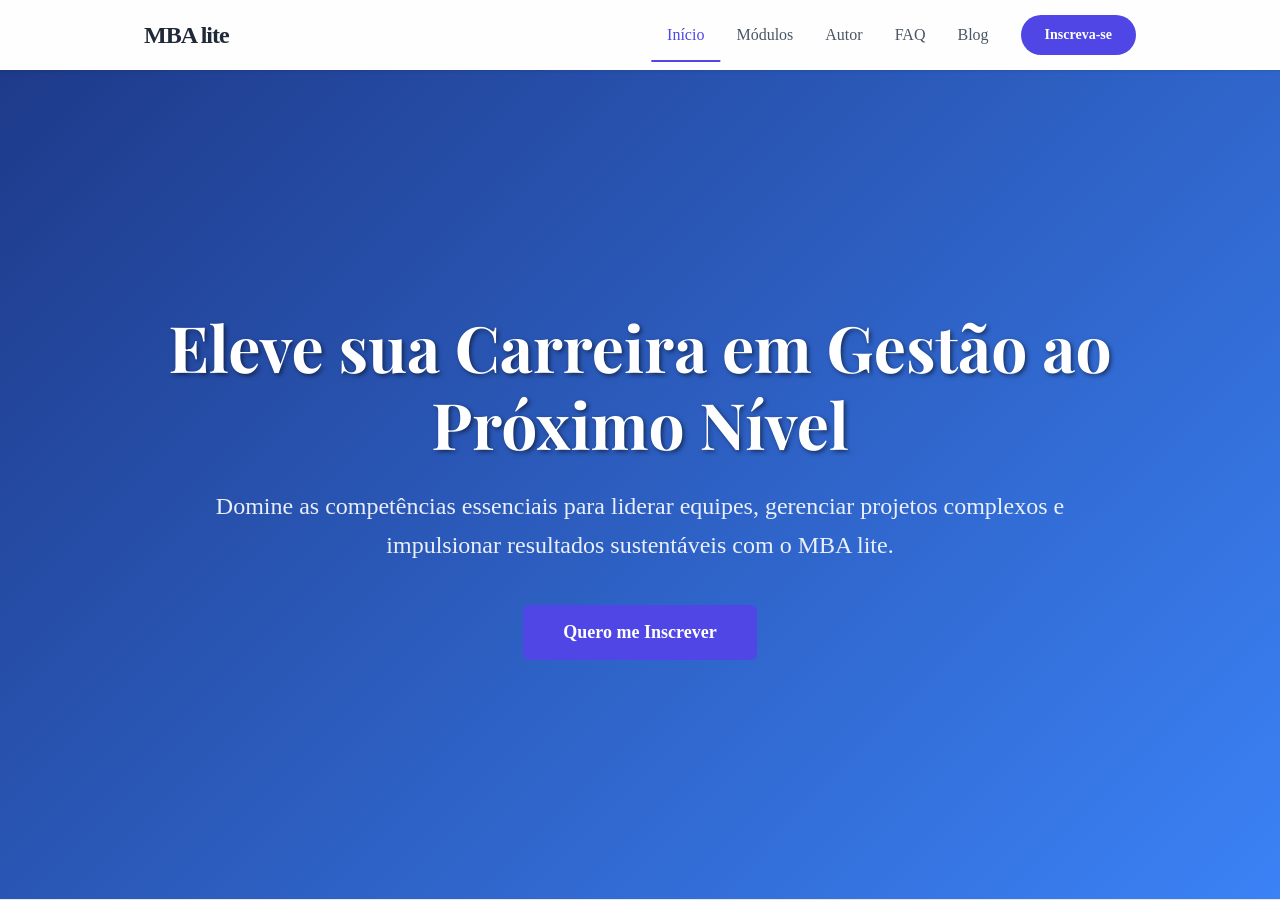
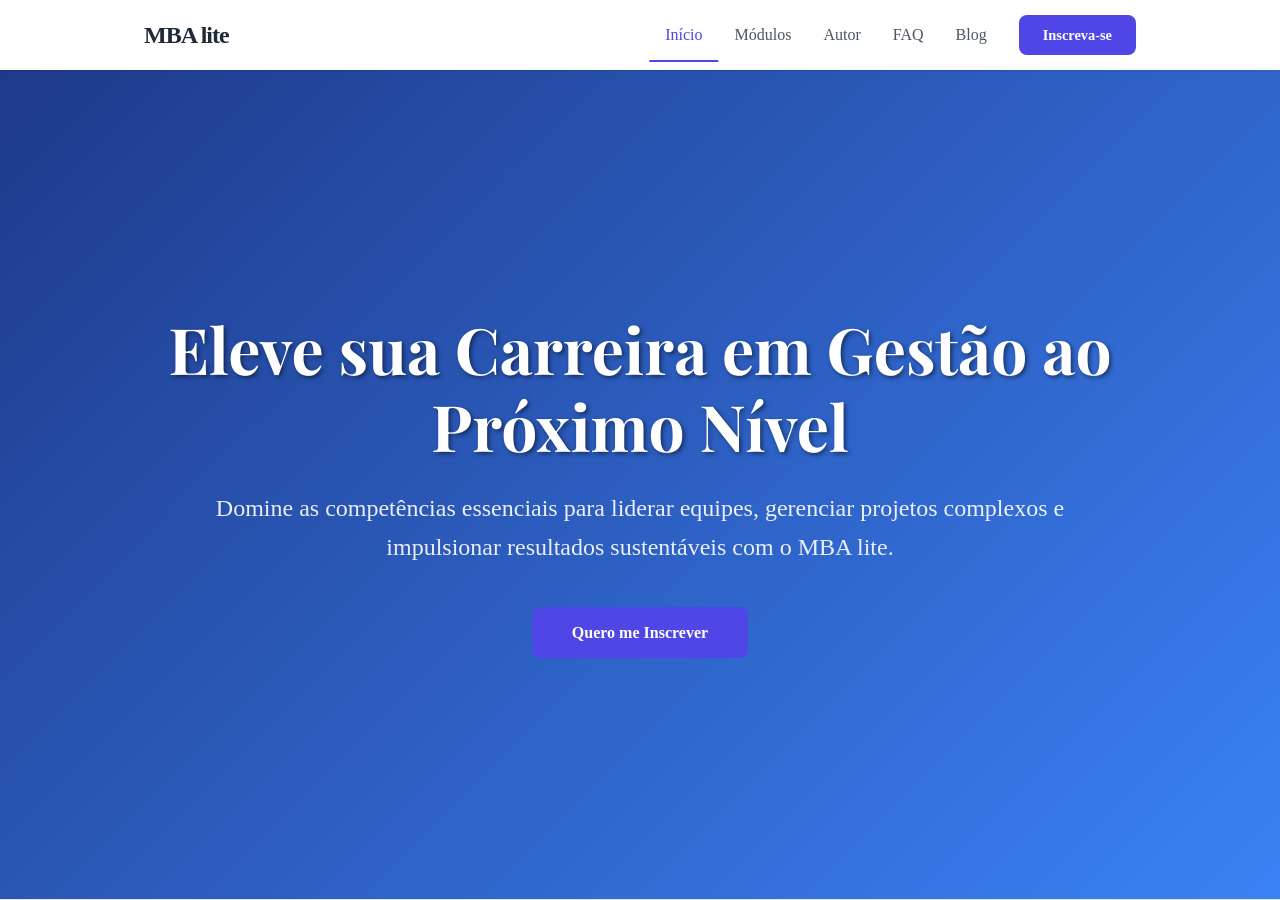
Before and after one commit to danub-io/MBAlite, a Jekyll site: the page index.html, which Jekyll copies as it is, in a window 1280 px wide and 900 px high. Built offline with Jekyll 4.4.1, drawn with Linux system fonts in a browser that asks for light colours; some web fonts are replaced.

Commit message:
refactor: Melhora o design da página para um tom mais profissional
Refina o design da página para um tom mais profissional, padronizando botões e melhorando a hierarquia da tipografia.

```diff
--- a/index.html
+++ b/index.html
@@ -147,8 +147,8 @@
     padding: 0.6rem 1.5rem;
     background-color: var(--color-primary);
     color: white;
-    border-radius: 999px;
-    font-size: 0.875rem;
+    border-radius: 0.5rem;
+    font-size: 0.9rem;
     line-height: 1.25rem;
     font-weight: 600;
     transition: background-color 0.3s, transform 0.3s;
@@ -267,7 +267,7 @@
             letter-spacing: 0.05em;
         }
         .section-header .title {
-            font-size: 2.25rem;
+            font-size: 2rem;
             font-weight: 800;
             color: var(--color-text-title);
             margin-bottom: 1.5rem;
@@ -314,7 +314,7 @@
 
 #hero h1 {
     font-size: 2.5rem;
-    font-weight: 400;
+    font-weight: 700;
     color: white;
     margin-bottom: 1.5rem;
     line-height: 1.2;
@@ -340,8 +340,8 @@
              padding: 0.75rem 2.5rem;
              background-color: var(--color-primary);
              color: white !important;
-             border-radius: 0.375rem;
-             font-size: 1.125rem;
+             border-radius: 0.5rem;
+             font-size: 1rem;
              font-weight: 600;
              display: inline-block;
         }
@@ -378,7 +378,7 @@
 
 .module-card p {
     color: var(--color-text-body);
-    font-size: 0.95rem;
+    font-size: 1rem;
 }
 #autor .container {
     display: flex;
@@ -590,8 +590,10 @@ footer p {
             background-color: #f59e0b;
             color: #1f2937 !important;
             padding: 0.5rem 1rem;
-            font-size: 0.875rem;
+            font-size: 0.9rem;
             font-weight: 600;
+            border-radius: 0.5rem;
+            box-shadow: 0 2px 4px rgba(0,0,0,0.1);
         }
         .publication-card .enroll-button:hover {
             background-color: #d97706;
@@ -818,7 +820,7 @@ footer p {
                     <li class="benefit-item">Notícias e insights sobre gestão</li>
                 </ul>
                 <div class="form-wrapper" style="text-align: center; margin-top: 3rem;">
-                    <a href="https://forms.gle/TDysdS18UShHqMMv5" target="_blank" rel="noopener noreferrer" class="enroll-button" style="width: 100%; max-width: 300px; display: inline-block; text-align: center; padding: 1rem; font-size: 1.25rem;">Quero ser Notificado</a>
+                    <a href="https://forms.gle/TDysdS18UShHqMMv5" target="_blank" rel="noopener noreferrer" class="enroll-button" style="width: 100%; max-width: 300px; display: inline-block; text-align: center; padding: 1rem; font-size: 1rem; border-radius: 0.5rem;">Quero ser Notificado</a>
                     <p style="font-size: 0.875rem; text-align: center; margin-top: 1rem; color: var(--color-text-muted);">*Vagas limitadas para a primeira turma. Cancele a inscrição a qualquer momento.</p>
                 </div>
             </div>
```
